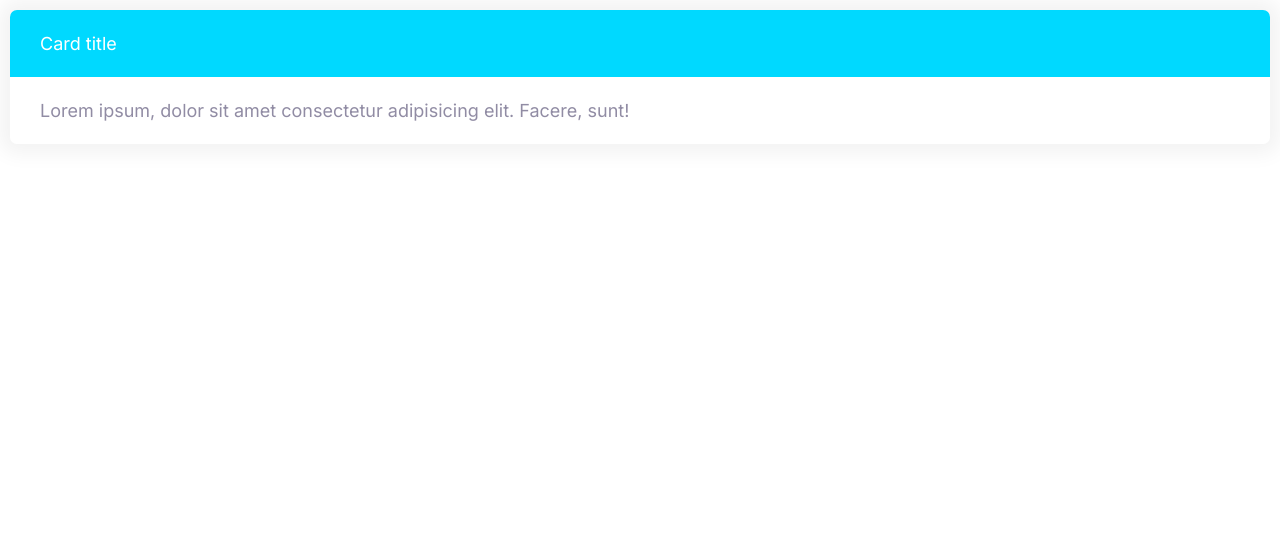
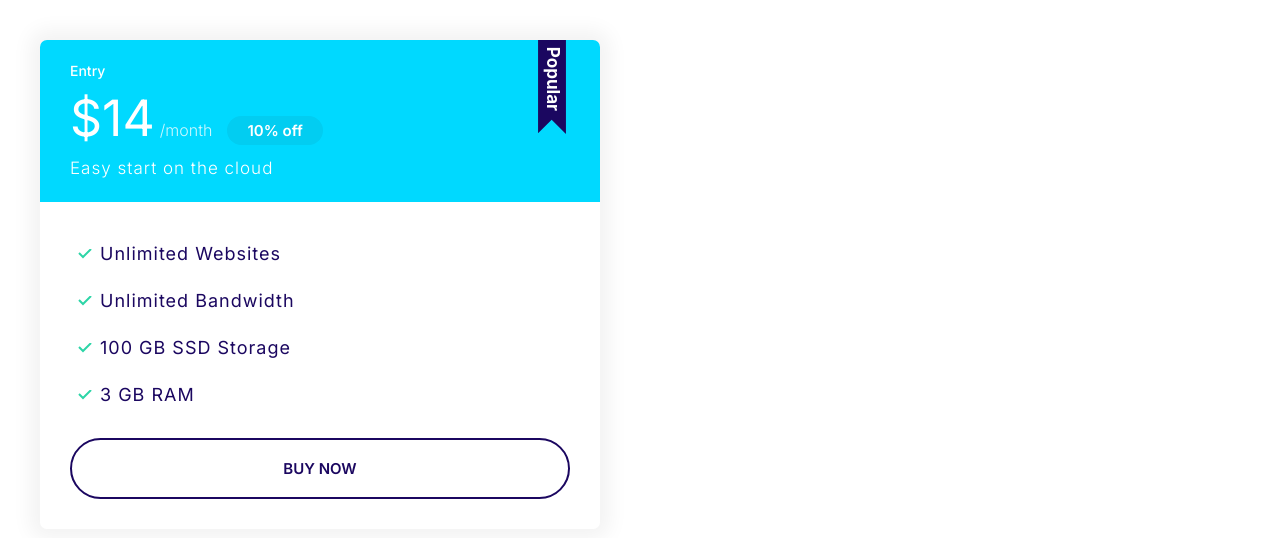
Before and after one commit to marcobgh/moshify, a plain HTML site: page index.html in a window 1280 px wide. Drawn offline with Linux system fonts and the light colour scheme.

Commit message:
Building a plan component

```diff
--- a/css/styles.css
+++ b/css/styles.css
@@ -114,6 +114,7 @@ a {
 
 .badge--small {
     font-size: 1.6rem;
+    padding: 0.5rem 1.5rem;
 }
 
 @media screen and (min-width: 1024px) {
@@ -283,7 +284,6 @@ a {
 .card {
     border-radius: 7px;
     box-shadow: 0 0 20px 10px #f3f3f3;
-    margin: 1rem;
     overflow: hidden; /* Allows the box to have the border radius independent from the overflow */
 }
 
@@ -300,3 +300,72 @@ a {
     background: var(--color-secondary);
     color: white;
 }
+
+.card--secondary .badge--secondary {
+    background: #02cdf1;
+}
+
+/* Plans */
+
+.plan__name {
+    color: #fff;
+    margin: 0;
+    font-weight: 500;
+    font-size: 2.4rem;
+}
+
+.plan__price {
+    font-size: 6rem;
+}
+
+.plan__billing-cycle {
+    font-size: 2.4rem;
+    font-weight: 300;
+    opacity: 0.8;
+    margin-right: 1rem;
+}
+
+.plan__description {
+    font-size: 2rem;
+    font-weight: 300;
+    letter-spacing: 1px;
+    display: block;
+}
+
+.plan .list__item {
+    color: var(--color-headings);
+    letter-spacing: 1px;
+    margin-bottom: 2rem;
+}
+
+.plan--popular .card__header {
+    position: relative;
+}
+
+.plan--popular .card__header::before {
+    content: url(../images/popular.svg);
+    width: 40px;
+    display: inline-block;
+    position: absolute;
+    top: -6px;
+    right: 5%;
+
+}
+
+@media screen and (min-width: 1024px) {
+    .plan__name {
+        font-size: 1.4rem;
+    }
+
+    .plan__price {
+        font-size: 5rem;
+    }
+
+    .plan__billing-cycle {
+        font-size: 1.6rem;
+    }
+
+    .plan__description {
+        font-size: 1.7rem;
+    }
+}
--- a/index.html
+++ b/index.html
@@ -11,10 +11,26 @@
     <link rel="stylesheet" href="css/styles.css">
 </head>
 <body>
-    <div class="card card--secondary">
-        <header class="card__header">Card title</header>
-        <div class="card__body">
-            Lorem ipsum, dolor sit amet consectetur adipisicing elit. Facere, sunt!
+    <div style="width: 50%; padding: 4rem;">
+        <div class="plan plan--popular">
+            <div class="card card--secondary">
+                <header class="card__header">
+                    <h3 class="plan__name">Entry</h3>
+                    <span class="plan__price">$14</span>
+                    <span class="plan__billing-cycle">/month</span>
+                    <span class="badge badge--secondary bash--small">10% off</span>
+                    <span class="plan__description">Easy start on the cloud </span>
+                </header>
+                <div class="card__body">
+                    <ul class="list--tick">
+                        <li class="list__item">Unlimited Websites</li>
+                        <li class="list__item">Unlimited Bandwidth</li>
+                        <li class="list__item">100 GB SSD Storage</li>
+                        <li class="list__item">3 GB RAM</li>
+                    </ul>
+                    <button class="btn btn--outline btn--block">Buy now</button>
+                </div>
+            </div>
         </div>
     </div>
 </body>
```
Also changed, not shown: components/plans.html (added, +22 -0 lines), images/popular.svg (added).
